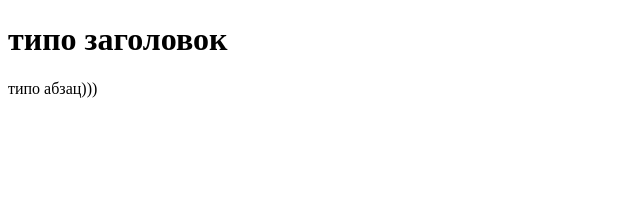
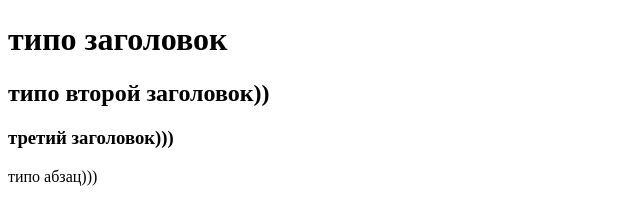
Before and after one commit to InFTord/EngineerBot-Official, a plain HTML site: page index.html in a window 1280 px wide. Shown: the whole page, without its empty margins (0-640 px from the left). Drawn offline with Linux system fonts and the light colour scheme.

Commit message:
Update index.html

```diff
--- a/index.html
+++ b/index.html
@@ -6,6 +6,9 @@
 <body>
 
 <h1>типо заголовок</h1>
+<h2>типо второй заголовок))</h2>
+<h3>третий заголовок)))</h3>
+
 <p>типо абзац)))</p>
 
 </body>
```
